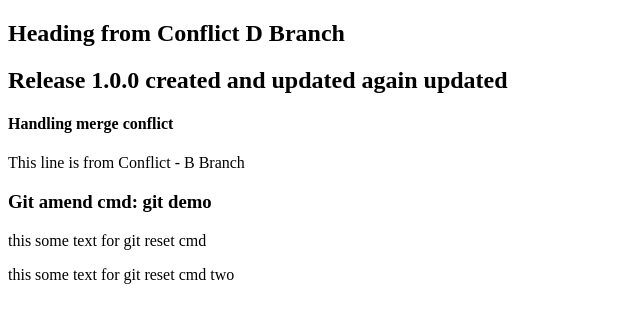
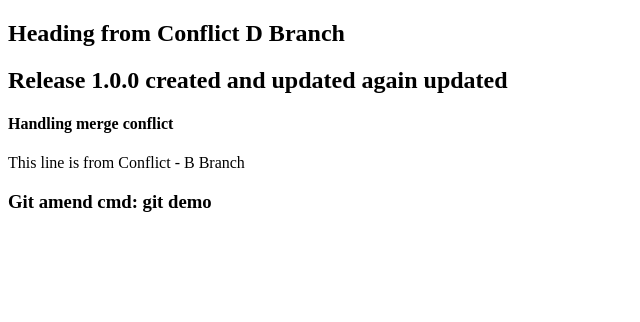
Before and after one commit to Brijbihari24/github-develop-flow, a plain HTML site: page index.html in a window 1280 px wide. Shown: the whole page, without its empty margins (0-640 px from the left). Drawn offline with Linux system fonts and the light colour scheme.

Commit message:
Revert "feat: revert demo"
This reverts commit 7057a1ccc813772cfb90c6e50a50478b4941db3b.

```diff
--- a/index.html
+++ b/index.html
@@ -12,8 +12,6 @@
       <h4>Handling merge conflict</h4>
       <p>This line is from Conflict - B Branch</p>
       <h3>Git amend cmd: git demo</h3>
-      <p>this some text for git reset cmd</p>
-      <p>this some text for git reset cmd two</p>
     </section>
   </body>
 </html>
```
